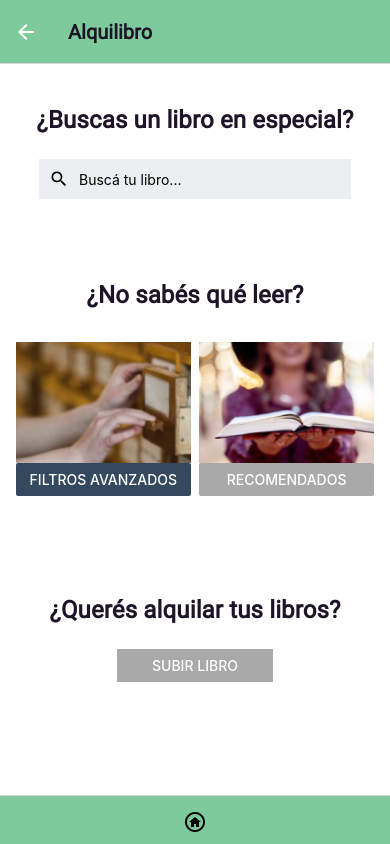
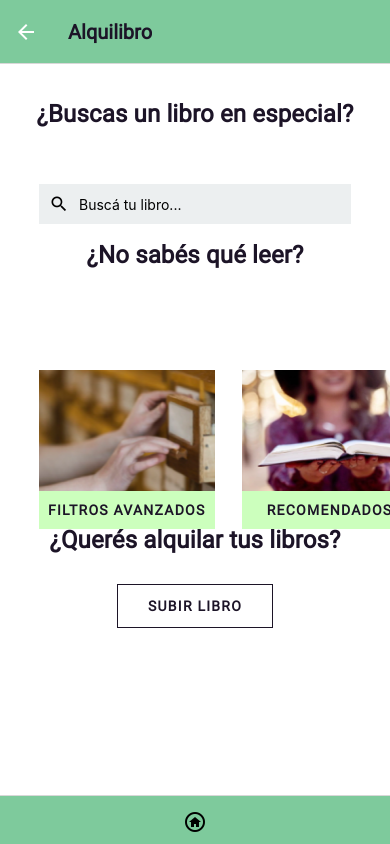
Before and after one commit to Estanip/alquilibro-client, a React Native app: screen /Main in a window 390 px wide. Built offline with nearby package versions, Linux system fonts and the light colour scheme.

Commit message:
working on UploadScreenBook

```diff
--- a/app.json
+++ b/app.json
@@ -24,8 +24,7 @@
     "android": {
       "adaptiveIcon": {
         "foregroundImage": "./assets/images/adaptive-icon.png",
-        "backgroundColor": "#000000"
-      }
+        "backgroundColor": "#000000"      }
     },
     "web": {
       "favicon": "./assets/images/favicon.png"
--- a/components/HomeCards.tsx
+++ b/components/HomeCards.tsx
@@ -1,5 +1,5 @@
 import React from 'react';
-import { ImageBackground, StyleSheet, Button, Alert } from 'react-native';
+import { ImageBackground, StyleSheet, Button, Alert, Pressable, Text } from 'react-native';
 import { View } from './Themed';
 
 export default function HomeCards() {
@@ -12,12 +12,14 @@ export default function HomeCards() {
                     source={require('../assets/images/filtros_avanzados.png')}
                     resizeMode='cover'
                 >
-                    <View style={styles.btnContainer}>
-                        <Button
-                            color="#34495e" onPress={() => Alert.alert("Filter Button")}
-                            title="FILTROS AVANZADOS"
-                        ></Button>
-                    </View>
+                    <Pressable
+                        onPress={() => Alert.alert("Filter Button")}
+                        style={styles.btnContainer}
+                    >
+                        <Text
+                            style={styles.textButton}
+                        >FILTROS AVANZADOS</Text>
+                    </Pressable>
                 </ImageBackground>
             </View>
             <View style={styles.recomendedContainer}>
@@ -26,12 +28,14 @@ export default function HomeCards() {
                     source={require('../assets/images/recomendados.png')}
                     resizeMode='cover'
                 >
-                    <View style={styles.btnContainer}>
-                        <Button
-                            color="#a9a9a9" onPress={() => Alert.alert("Recomended Button")}
-                            title="RECOMENDADOS"
-                        ></Button>
-                    </View>
+                    <Pressable
+                        onPress={() => Alert.alert("Recomended Button")}
+                        style={styles.btnContainer}
+                    >
+                        <Text
+                            style={styles.textButton}
+                        >RECOMENDADOS</Text>
+                    </Pressable>
                 </ImageBackground>
             </View>
         </View >
@@ -41,30 +45,42 @@ export default function HomeCards() {
 
 const styles = StyleSheet.create({
     cardsContainer: {
-        position: 'absolute',
+        display: 'flex',
+        flexDirection: 'row',
         width: '100%',
         height: 152,
-        top: '38%'
+        top: '34%',
+        backgroundColor: 'transparent'
     },
     filterContainer: {
-        position: 'absolute',
         width: '45%',
         height: '100%',
-        left: '4%'
+        left: '10%'
     },
     recomendedContainer: {
-        position: 'absolute',
         width: '45%',
         height: '100%',
-        left: '51%'
+        left: '17%'
     },
     img: {
         height: '100%',
         width: '100%'
     },
     btnContainer: {
-        position: 'absolute',
+        backgroundColor: '#CCFFBD',
+        alignItems: 'center',
+        justifyContent: 'center',
         width: '100%',
+        height: '25%',
         top: '80%'
+    },
+    textButton: {
+        fontFamily: "Roboto",
+        fontStyle: "normal",
+        fontWeight: 'bold',
+        fontSize: 14,
+        lineHeight: 22,
+        letterSpacing: 1.25,
+        color: "#1C1427"
     }
 });
--- a/components/SearchHomeBar.tsx
+++ b/components/SearchHomeBar.tsx
@@ -34,12 +34,11 @@ export default function SearchHomeBar() {
 
 const styles = StyleSheet.create({
     searchContainer: {
-        position: 'absolute',
         flexDirection: 'row',
+        alignSelf: 'center',
         width: '80%',
         height: 40,
-        left: '10%',
-        top: '13%',
+        top: '15%',
         padding: 10,
         backgroundColor: '#ECEFF0',
         alignItems: 'center',
--- a/components/UploadBook.tsx
+++ b/components/UploadBook.tsx
@@ -1,24 +1,47 @@
 import React from 'react';
-import { Alert, Button, StyleSheet, View } from 'react-native';
+import { Alert, Button, Pressable, StyleSheet, Text, View } from 'react-native';
+import { RootStackScreenProps } from "../types";
 
-export default function UploadBook() {
+export default function UploadBook({
+    navigation,
+  }: RootStackScreenProps<any>) {
+
+    const onPressFunction = () => {
+        navigation.replace("Upload");
+      };
+
+
     return (
-        <View style={styles.btnContainer}>
-            <Button
-              color="#a9a9a9"
-              title="SUBIR LIBRO"
-              onPress={() => Alert.alert("Upload Button")}
-            />
-        </View>
+        <Pressable
+            onPress={onPressFunction}
+            style={styles.btnContainer}
+        >
+            <Text
+            style={styles.buttonText}
+            >SUBIR LIBRO</Text>
+        </Pressable>
     )
 }
 
 const styles = StyleSheet.create({
     btnContainer: {
-        position: 'absolute',
+        alignItems: 'center',
+        alignContent: 'center',
+        borderColor: '#1C1427',
+        borderStyle: 'solid',
+        borderWidth: 1,
         width: '40%',
         left: '30%',
-        top: '80%',
-        backgroundColor: '#a9a9a9'
+        top: '40%',
+        padding: 10
+    },
+    buttonText: {
+        fontFamily: "Roboto",
+        fontStyle: "normal",
+        fontWeight: 'bold',
+        fontSize: 14,
+        lineHeight: 22,
+        letterSpacing: 1.25,
+        color: "#1C1427"
     }
 })
--- a/navigation/BottomTabNav.tsx
+++ b/navigation/BottomTabNav.tsx
@@ -2,7 +2,6 @@ import * as React from 'react';
 import { FontAwesome } from '@expo/vector-icons';
 import { MaterialCommunityIcons } from '@expo/vector-icons';
 import { createBottomTabNavigator } from '@react-navigation/bottom-tabs';
-import { AntDesign } from '@expo/vector-icons';
 import useColorScheme from '../hooks/useColorScheme';
 import HomeScreen from '../screens/HomeScreen';
 import { RootTabParamList, RootTabScreenProps } from '../types';
--- a/navigation/index.tsx
+++ b/navigation/index.tsx
@@ -9,12 +9,11 @@ import BottomTabNavigator from './BottomTabNav';
 import { NavigationContainer, DefaultTheme, DarkTheme } from '@react-navigation/native';
 import { createNativeStackNavigator } from '@react-navigation/native-stack';
 import { ColorSchemeName } from 'react-native';
-import NavBar from '../constants/NavBar';
 
 import ModalScreen from '../screens/ModalScreen';
 import NotFoundScreen from '../screens/NotFoundScreen';
-import HomeScreen from '../screens/HomeScreen';
 import LoginRegister from '../screens/LoginRegisterScreen';
+import UploadBookScreen from '../screens/UploadBookScreen';
 
 import { RootStackParamList } from '../types';
 
@@ -63,6 +62,7 @@ function RootNavigator() {
             color: '#1C1427'
         }
       }} />
+      <Stack.Screen name="Upload" component={UploadBookScreen} />
       <Stack.Screen name="NotFound" component={NotFoundScreen} options={{ title: 'Oops!' }} />
       <Stack.Group screenOptions={{ presentation: 'modal' }}>
         <Stack.Screen name="Modal" component={ModalScreen} />
--- a/package.json
+++ b/package.json
@@ -28,6 +28,7 @@
     "expo-web-browser": "~10.0.3",
     "react": "17.0.1",
     "react-dom": "17.0.1",
+    "react-hook-form": "^7.19.5",
     "react-native": "0.64.2",
     "react-native-elements": "^3.4.2",
     "react-native-safe-area-context": "3.3.2",
--- a/screens/HomeScreen.tsx
+++ b/screens/HomeScreen.tsx
@@ -1,6 +1,5 @@
 import * as React from 'react';
-
-import { StyleSheet, View, Text } from 'react-native';
+import { StyleSheet, View, Text, ScrollView } from 'react-native';
 import SearchHomeBar from '../components/SearchHomeBar';
 import HomeCards from '../components/HomeCards';
 import UploadBook from '../components/UploadBook';
@@ -18,6 +17,9 @@ export default function Home({ navigation }: RootTabScreenProps<'Home'>) {
     useFonts(customFonts);
 
     return (
+        <ScrollView
+            style={{backgroundColor: '#FFF'}}
+        >
             <View style={styles.homeContainer}>
                 <View style={styles.titleOneContainer}>
                     <Text style={styles.titleOne}>
@@ -38,20 +40,20 @@ export default function Home({ navigation }: RootTabScreenProps<'Home'>) {
                 </View>
                 <UploadBook />
             </View>
+        </ScrollView>
     )
 };
 
 const styles = StyleSheet.create({
     homeContainer: {
-        position: 'relative',
         width: '100%',
-        height: '100%',
-        backgroundColor: '#FFFFFF'
+        maxHeight: 730,
+        minHeight: 640,
+        backgroundColor: '#FFF'
     },
     titleOneContainer: {
-        position: 'absolute',
         width: '100%',
-        height: 24,
+        alignSelf: 'center',
         top: '6%'
     },
     titleOne: {
@@ -65,10 +67,10 @@ const styles = StyleSheet.create({
         letterSpacing: 0.15
     },
     titleTwoContainer: {
-        position: 'absolute',
         width: '100%',
+        alignSelf: 'center',
         height: 24,
-        top: '30%'
+        top: '18%'
     },
     titleTwo: {
         fontFamily: 'Roboto',
@@ -81,10 +83,9 @@ const styles = StyleSheet.create({
         letterSpacing: 0.15
     },
     titleThreeContainer: {
-        position: 'absolute',
         width: '100%',
-        height: 24,
-        top: '73%'
+        alignSelf: 'center',
+        top: '35%'
     },
     titleThree: {
         fontFamily: 'Roboto',
--- /dev/null
+++ b/screens/UploadBookScreen.tsx
@@ -0,0 +1,43 @@
+import React from 'react';
+import { Text, View, TextInput, Button, Alert } from "react-native";
+import { useForm, Controller } from "react-hook-form";
+import { RootStackScreenProps } from '../types';
+
+export default function UploadBookScreen({ navigation }: RootStackScreenProps<'Upload'>) {
+
+    const { control, handleSubmit, formState: { errors } } = useForm<FormData>();
+
+    return (
+        <View>
+          <Controller
+            control={control}
+            rules={{
+             required: true,
+            }}
+            render={({ field: { onChange, onBlur, value } }) => (
+              <TextInput
+                onBlur={onBlur}
+                onChangeText={onChange}
+              />
+            )}
+/*             name="firstName"
+ */          />
+{/*           {errors.firstName && <Text>This is required.</Text>}
+ */}
+          <Controller
+            control={control}
+            rules={{
+             maxLength: 100,
+            }}
+            render={({ field: { onChange, onBlur, value } }) => (
+              <TextInput
+                onBlur={onBlur}
+                onChangeText={onChange}
+              />
+            )}
+          />
+
+          <Button title="Submit" />
+        </View>
+      );
+}
--- a/types.tsx
+++ b/types.tsx
@@ -18,7 +18,7 @@ export type RootStackParamList = {
   Modal: undefined;
   NotFound: undefined;
   Main: NavigatorScreenParams<RootTabParamList> | undefined;
-  Oli: undefined;
+  Upload: NavigatorScreenParams<RootTabParamList> | undefined;
 };
 
 export type RootStackScreenProps<Screen extends keyof RootStackParamList> = NativeStackScreenProps<
```
Also changed, not shown: 1 other file (tests, documents, lock files or other folders). Lines whose indentation alone changed are shown as unchanged.
